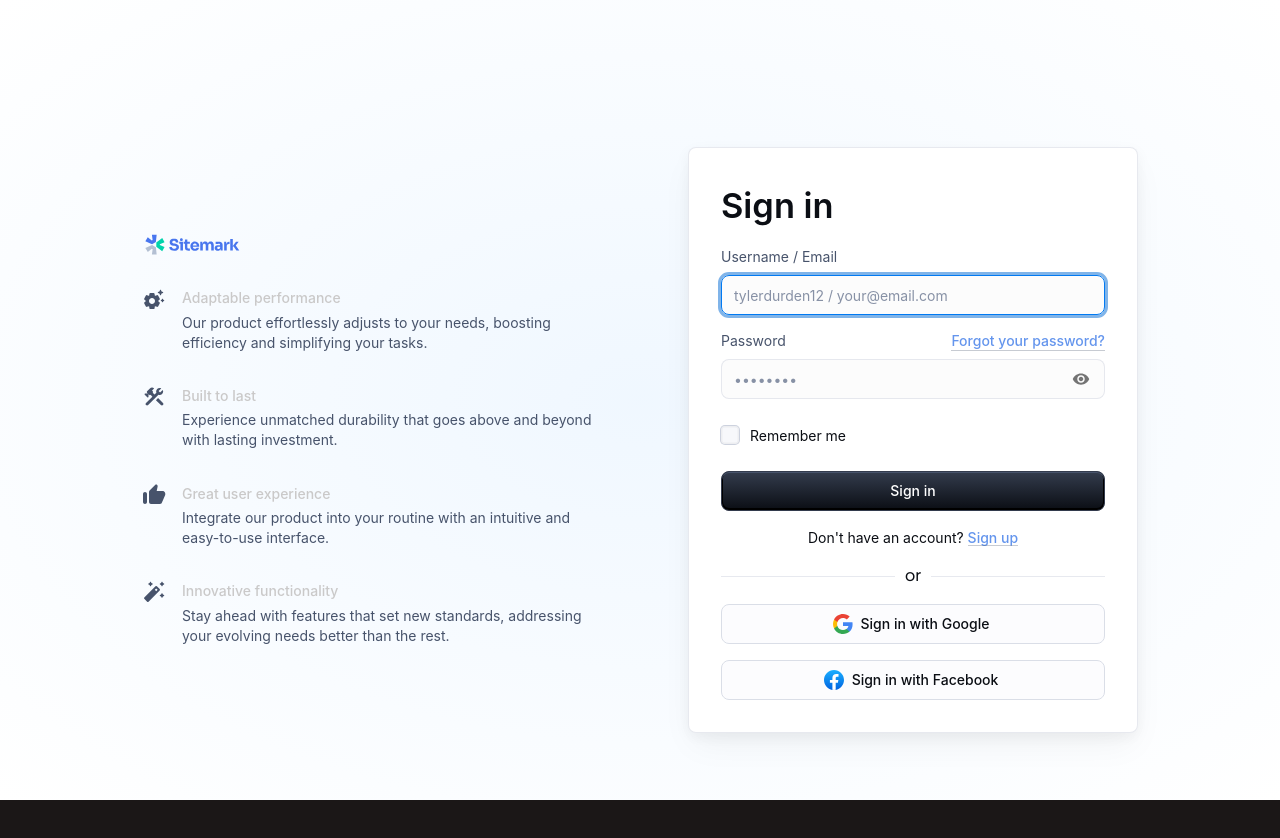
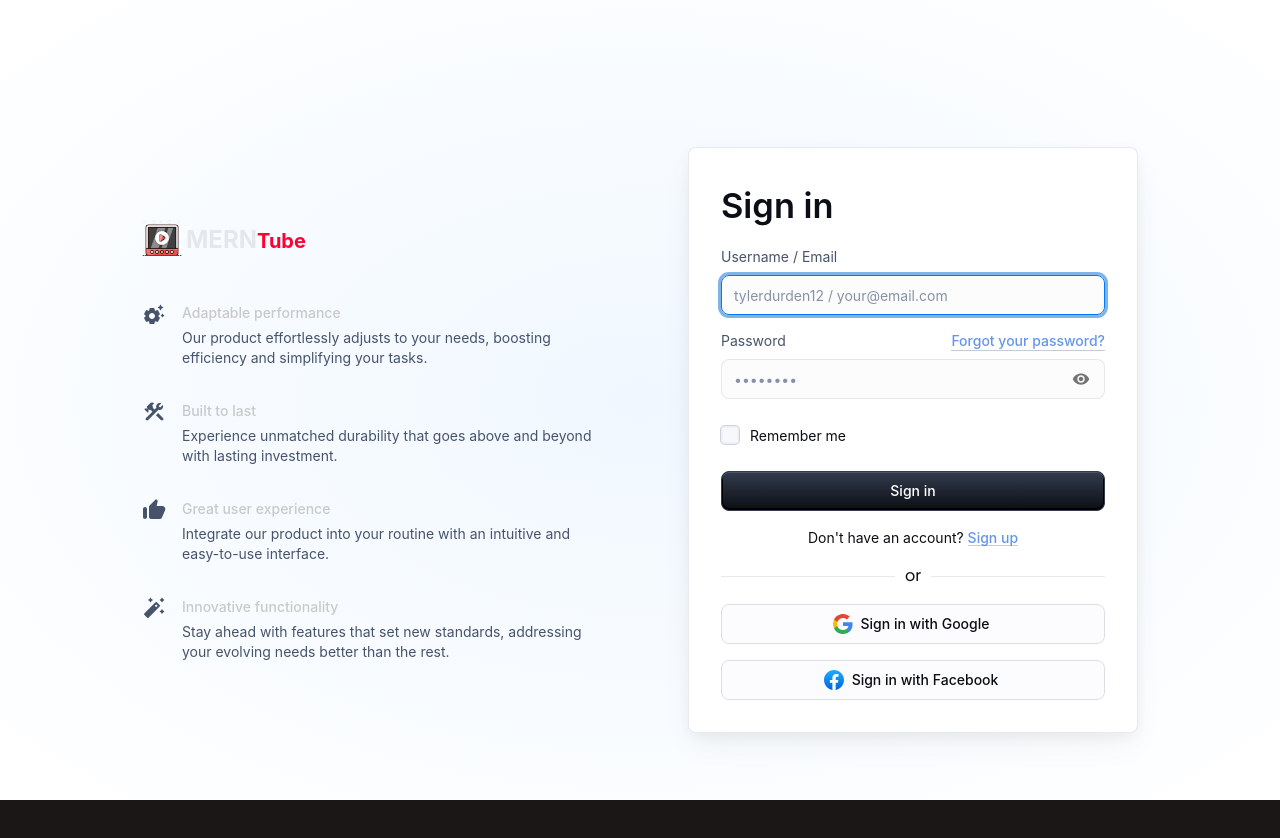
Before and after one commit to Ashish-Dhami/merntube-frontend, a React (Vite) app: page /signin in a window 1280 px wide. Built offline with nearby package versions, Linux system fonts and the light colour scheme; no server answers; what javascript-time-ago would draw is missing.

Commit message:
Added sign in skeleton and logo

```diff
--- a/src/components/Signup.jsx
+++ b/src/components/Signup.jsx
@@ -132,7 +132,7 @@ export default function Signup() {
       <div className="relative flex flex-1 overflow-y-auto py-8">
         <div className="shadow-input m-auto w-full max-w-md rounded-none bg-black p-4 md:rounded-2xl md:p-8">
           <NavLink to="/">
-            <Logo className="mx-auto h-12 w-12 transition-[scale] duration-300 ease-in hover:scale-110" />
+            <Logo className="mx-auto h-12 w-12 transition-[scale] duration-200 ease-in hover:scale-110" />
           </NavLink>
           <h2 className="font-roboto mt-2 text-2xl font-bold text-neutral-200">
             Welcome to MERN
--- a/src/components/sign-in-side/components/Content.jsx
+++ b/src/components/sign-in-side/components/Content.jsx
@@ -6,7 +6,8 @@ import AutoFixHighRoundedIcon from '@mui/icons-material/AutoFixHighRounded';
 import ConstructionRoundedIcon from '@mui/icons-material/ConstructionRounded';
 import SettingsSuggestRoundedIcon from '@mui/icons-material/SettingsSuggestRounded';
 import ThumbUpAltRoundedIcon from '@mui/icons-material/ThumbUpAltRounded';
-import { SitemarkIcon } from './CustomIcons';
+import { NavLink } from 'react-router-dom';
+import { Logo } from '../../';
 
 const items = [
   {
@@ -38,10 +39,43 @@ const items = [
 export default function Content() {
   return (
     <Stack
-      sx={{ flexDirection: 'column', alignSelf: 'center', gap: 4, maxWidth: 450 }}
+      sx={{
+        flexDirection: 'column',
+        alignSelf: 'center',
+        gap: 4,
+        maxWidth: 450,
+      }}
     >
-      <Box sx={{ display: { xs: 'none', md: 'flex' } }}>
-        <SitemarkIcon />
+      <Box
+        sx={{
+          display: { xs: 'none', md: 'flex' },
+          alignItems: 'flex-end',
+          // justifyContent: 'center',
+          columnGap: '4px',
+          marginBottom: '12px',
+        }}
+      >
+        <NavLink to="/">
+          <Logo className="mx-auto transition-[scale] duration-200 ease-in hover:scale-110" />
+        </NavLink>
+        <NavLink to="/">
+          <Typography
+            variant="h4"
+            sx={{ fontWeight: 'bold', color: '#e5e7eb' }}
+          >
+            MERN
+            <Box
+              component="span"
+              sx={{
+                fontSize: '1.25rem',
+                lineHeight: '1.625rem',
+                color: '#ff0033',
+              }}
+            >
+              Tube
+            </Box>
+          </Typography>
+        </NavLink>
       </Box>
       {items.map((item, index) => (
         <Stack key={index} direction="row" sx={{ gap: 2 }}>
--- a/src/components/sign-in-side/components/SignInCard.jsx
+++ b/src/components/sign-in-side/components/SignInCard.jsx
@@ -24,8 +24,8 @@ import VisibilityOff from '@mui/icons-material/VisibilityOff';
 import MoreVertIcon from '@mui/icons-material/MoreVert';
 import { styled } from '@mui/material/styles';
 import ForgotPassword from './ForgotPassword';
-import { GoogleIcon, FacebookIcon, SitemarkIcon } from './CustomIcons';
-import { useNavigate, useSearchParams } from 'react-router-dom';
+import { GoogleIcon, FacebookIcon } from './CustomIcons';
+import { NavLink, useNavigate, useSearchParams } from 'react-router-dom';
 import { useForm } from 'react-hook-form';
 import { useDispatch, useSelector } from 'react-redux';
 import {
@@ -36,6 +36,8 @@ import {
 } from '../../../store/Slices/userSlice';
 import { useMaskedEmail } from '../../../hooks/useMaskedEmail';
 import { toast } from 'react-toastify';
+import { SigninSkeleton } from '../../../skeletons';
+import { Logo } from '../../';
 
 const Card = styled(MuiCard)(({ theme }) => ({
   display: 'flex',
@@ -65,6 +67,7 @@ export default function SignInCard() {
   const redirectURL = searchParams.get('redirect');
   const [savedUser, setSavedUser] = useState(null);
   const [anchorEl, setAnchorEl] = useState(null);
+  const [showSkeleton, setShowSkeleton] = useState(false);
 
   const {
     register,
@@ -106,11 +109,14 @@ export default function SignInCard() {
   };
 
   useEffect(() => {
-    dispatch(getSavedUser()).then((res) => {
+    setShowSkeleton(true);
+    dispatch(getSavedUser())
+      .then((res) => {
         if (res.type === 'getSavedUser/fulfilled') {
           setSavedUser(res.payload);
         } else setFocus('identifier');
-    });
+      })
+      .finally(() => setShowSkeleton(false));
   }, [dispatch]);
 
   const handleSavedLogin = () => {
@@ -138,9 +144,41 @@ export default function SignInCard() {
 
   return (
     <Card variant="outlined">
-      <Box sx={{ display: { xs: 'flex', md: 'none' } }}>
-        <SitemarkIcon />
+      <Box
+        sx={{
+          display: { xs: 'flex', md: 'none' },
+          alignItems: 'flex-end',
+          justifyContent: 'center',
+          columnGap: '4px',
+          marginBottom: '12px',
+        }}
+      >
+        <NavLink to="/">
+          <Logo className="mx-auto transition-[scale] duration-200 ease-in hover:scale-110" />
+        </NavLink>
+        <NavLink to="/">
+          <Typography
+            variant="h4"
+            sx={{ fontWeight: 'bold', color: '#e5e7eb' }}
+          >
+            MERN
+            <Box
+              component="span"
+              sx={{
+                fontSize: '1.25rem',
+                lineHeight: '1.625rem',
+                color: '#ff0033',
+              }}
+            >
+              Tube
             </Box>
+          </Typography>
+        </NavLink>
+      </Box>
+      {showSkeleton ? (
+        <SigninSkeleton />
+      ) : (
+        <>
           <Typography
             component="h1"
             variant="h4"
@@ -295,7 +333,9 @@ export default function SignInCard() {
                   />
                 </FormControl>
                 <FormControl>
-              <Box sx={{ display: 'flex', justifyContent: 'space-between' }}>
+                  <Box
+                    sx={{ display: 'flex', justifyContent: 'space-between' }}
+                  >
                     <FormLabel htmlFor="password">Password</FormLabel>
                     <Link
                       component="button"
@@ -306,7 +346,10 @@ export default function SignInCard() {
                       sx={{
                         alignSelf: 'baseline',
                         color: 'cornflowerblue',
-                    ':disabled': { color: 'dimgray', pointerEvents: 'none' },
+                        ':disabled': {
+                          color: 'dimgray',
+                          pointerEvents: 'none',
+                        },
                       }}
                     >
                       Forgot your password?
@@ -430,6 +473,8 @@ export default function SignInCard() {
               </Box>
             </>
           )}
+        </>
+      )}
     </Card>
   );
 }
--- /dev/null
+++ b/src/skeletons/SigninSkeleton.jsx
@@ -0,0 +1,11 @@
+import { Skeleton, Stack } from '@mui/material';
+
+export default function SigninSkeleton() {
+  return (
+    <Stack spacing={1}>
+      <Skeleton variant="text" sx={{ fontSize: '3rem' }} width={300} />
+      <Skeleton variant="rounded" height={78} />
+      <Skeleton variant="text" sx={{ alignSelf: 'center' }} width={205} />
+    </Stack>
+  );
+}
--- /dev/null
+++ b/src/skeletons/index.js
@@ -0,0 +1,3 @@
+import SigninSkeleton from './SigninSkeleton';
+
+export { SigninSkeleton };
--- a/src/store/Slices/userSlice.js
+++ b/src/store/Slices/userSlice.js
@@ -166,7 +166,7 @@ export const getSavedUser = createAsyncThunk(
   async (_, thunkAPI) => {
     try {
       const result = await axiosInstance.get('/users/get-saved-user');
-      return result?.data?.data;
+      return useDelay(result, 500, false);
     } catch (err) {
       return thunkAPI.rejectWithValue(err?.response?.data?.message);
     }
```
Lines whose indentation alone changed are shown as unchanged.
